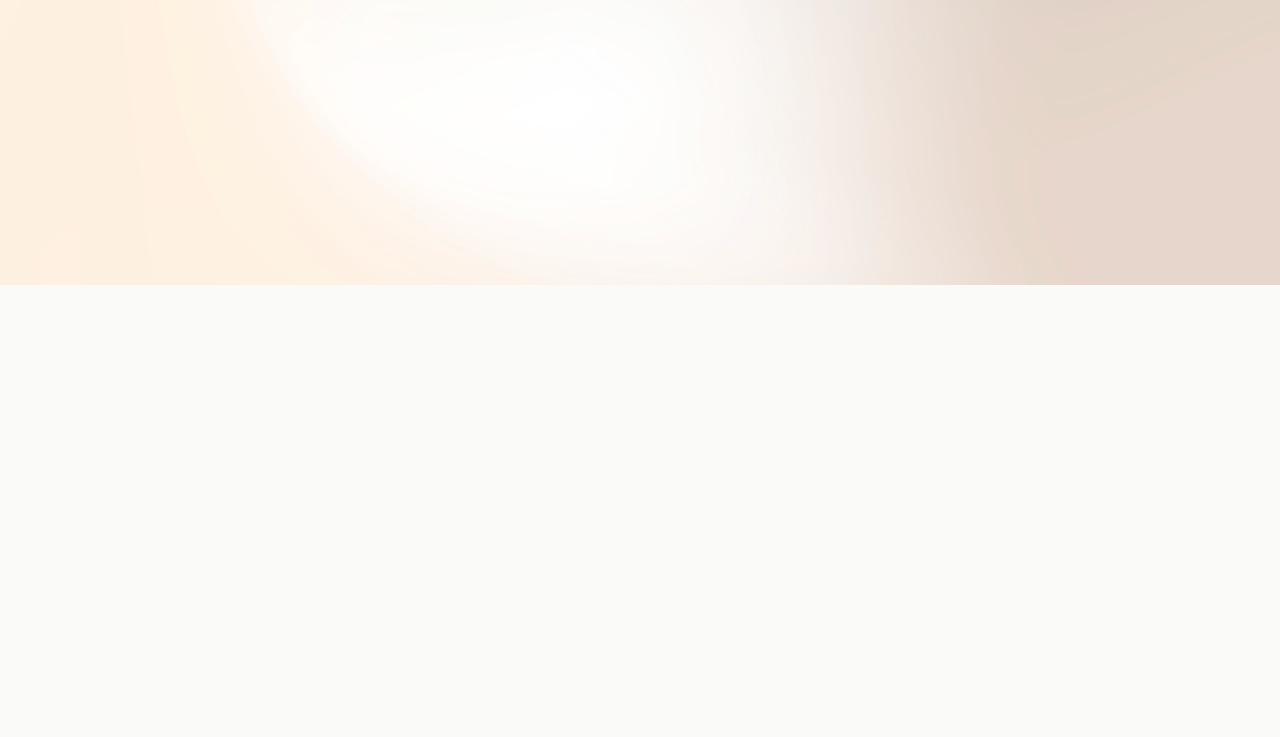
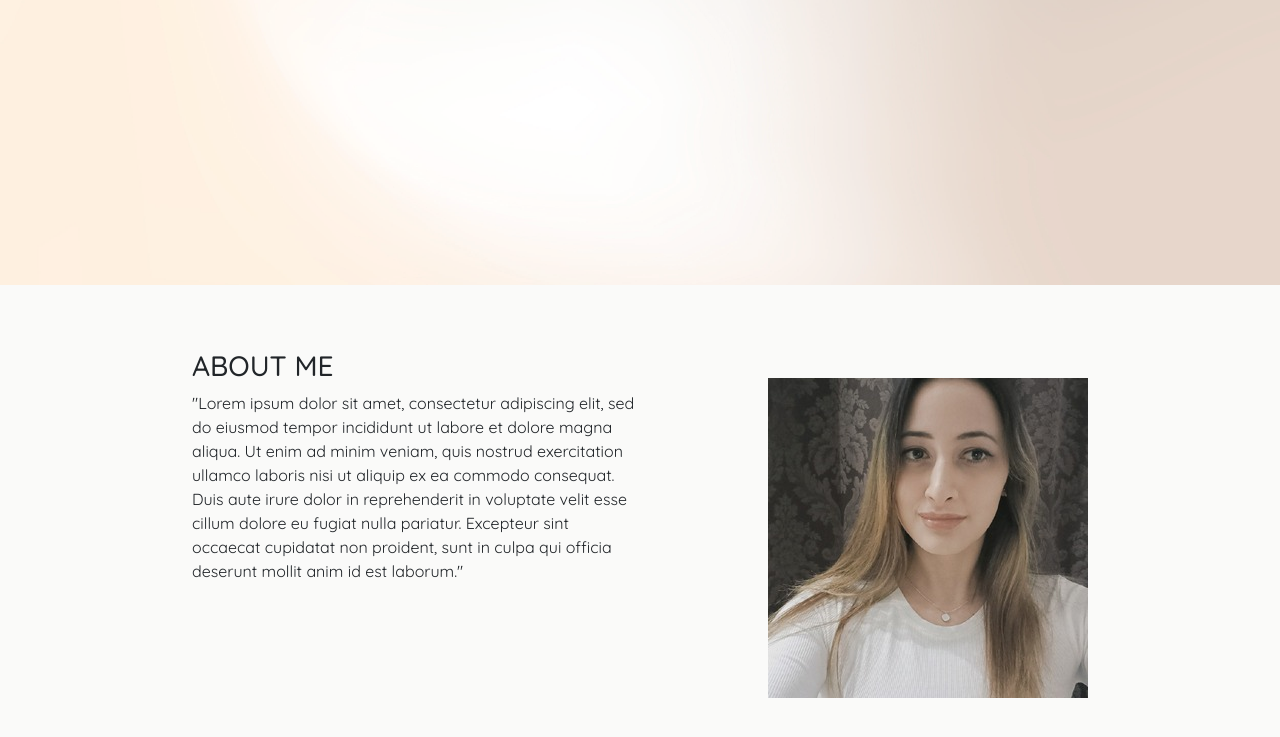
Before and after one commit to kristinabog/portfolio, a plain HTML site: page index.html in a window 1280 px wide. Shown: the part 571-1308 px from the top of the page. Before the commit the page ends 856 px from the top, so only its background shows below. Drawn offline with nearby package versions, Linux system fonts and the light colour scheme.

Commit message:
added about me section

```diff
--- a/assets/css/style.css
+++ b/assets/css/style.css
@@ -130,8 +130,40 @@ button {
     background-color: #2b241f;
 }
 
-.about-me-btn {
+#about-me-btn {
     background-color: transparent;
     /* border: none; */
     color: #2b241f;
 }
+
+#main {
+    opacity: 0;
+    transform: translateY(100%);
+    transition: transform 0.5s ease-in-out, opacity 0.5s ease-in-out;
+}
+
+.slide-in {
+    opacity: 1;
+    transform: translateY(0);
+}
+
+/*  --------------------------------------About */
+
+.about-section {
+    display: flex;
+    align-items: center;
+    margin: 4rem;
+}
+
+.about-section>* {
+    flex: 1 1;
+}
+
+.about-title {
+    text-transform: uppercase;
+}
+
+.about-details {
+    margin: 0 4rem 4rem 4rem;
+    padding: 0 4rem 4rem 4rem;
+}
--- a/index.html
+++ b/index.html
@@ -66,13 +66,30 @@
                 <li>Front End Developer</li>
               </ul>
               <button class="resume-btn">Resume</button>
-              <button class="about-me-btn">About Me</button>
+              <button id="about-me-btn">About Me</button>
           </div>
           </div>
         </div>
       </div>
-      <div class="about">
-
+      <div id="about">
+        <div class="about-section">
+          <div class="about-details">
+            <h3 class="about-title">About Me</h3>
+            <p>
+              "Lorem ipsum dolor sit amet, consectetur adipiscing elit,
+              sed do eiusmod tempor incididunt ut labore et dolore magna aliqua.
+              Ut enim ad minim veniam, quis nostrud exercitation ullamco
+              laboris nisi ut aliquip ex ea commodo consequat.
+              Duis aute irure dolor in reprehenderit in voluptate velit
+              esse cillum dolore eu fugiat nulla pariatur.
+              Excepteur sint occaecat cupidatat non proident, sunt
+              in culpa qui officia deserunt mollit anim id est laborum."
+            </p>
+          </div>
+          <div class="about-img">
+            <img src="assets/img/kb-img.jpg" alt="profile picture">
+          </div>
+      </div>
       </div>
       <div class="skills"></div>
       <div class="portfolio"></div>
--- /dev/null
+++ b/script.js
@@ -0,0 +1,6 @@
+const slideButton = document.getElementById('about-me-btn');
+const targetDiv = document.getElementById('about');
+
+slideButton.addEventListener('click', () => {
+  targetDiv.classList.add('slide-in');
+});
```
Also changed, not shown: assets/img/kb-img.jpg (added).
